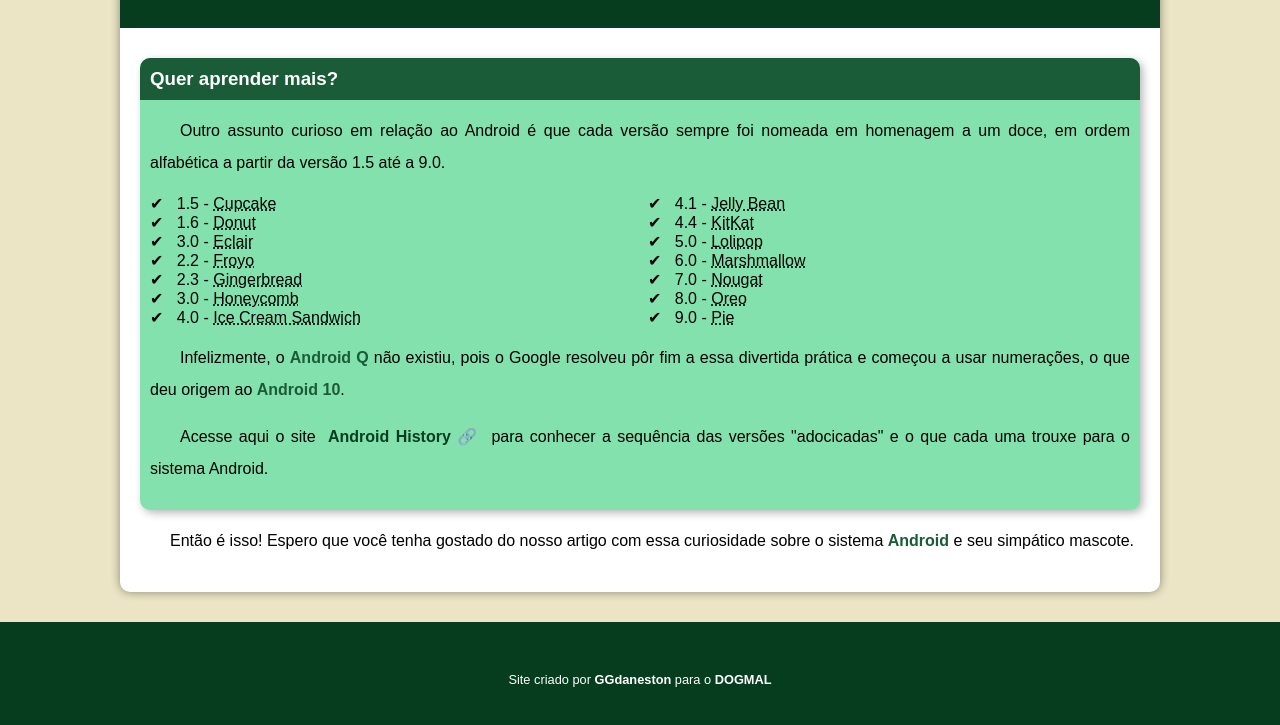
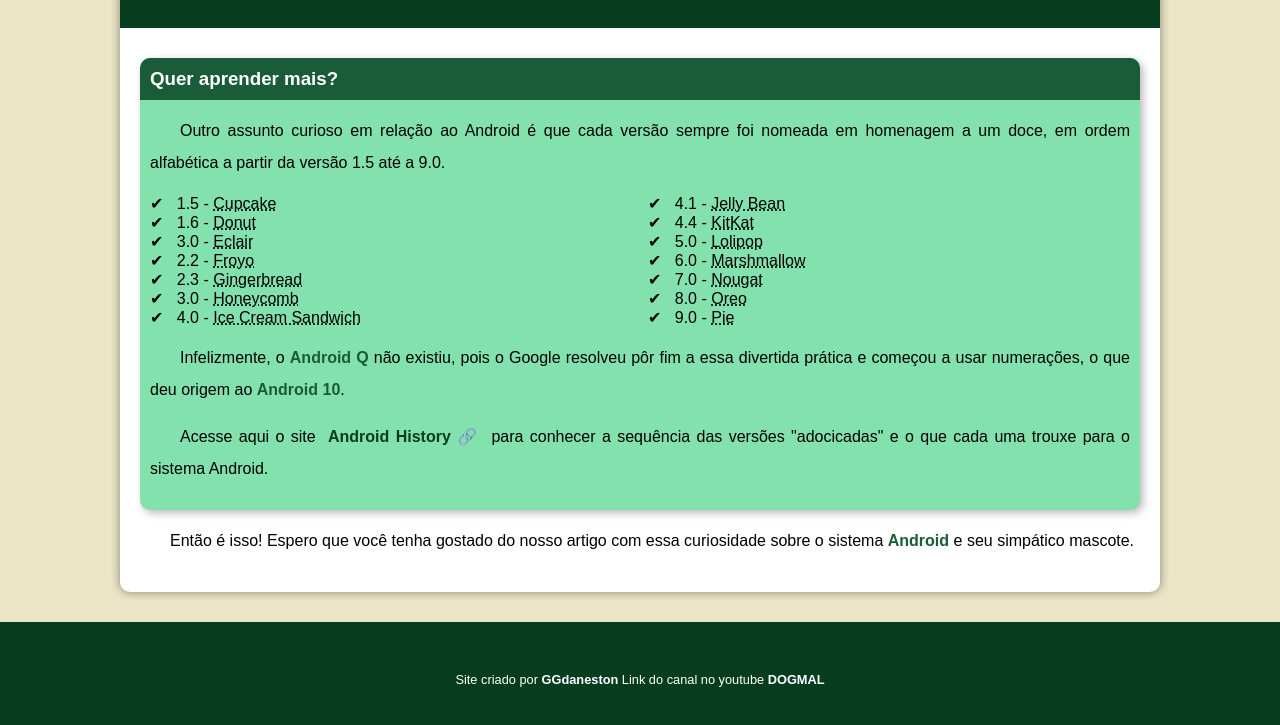
Before and after one commit to Gabriel-Gomes2003/projetoandroidgb, a plain HTML site: page index.html in a window 1280 px wide. Shown: the part 2414-3139 px from the top of the page. Drawn offline with Linux system fonts and the light colour scheme.

Commit message:
mudança no rodape

```diff
--- a/index.html
+++ b/index.html
@@ -141,7 +141,7 @@
         </article>
     </main>
     <footer>
-        <p>Site criado por <a href="https://github.com/Gabriel-Gomes2003" target="_blank">GGdaneston</a> para o <a href="https://www.youtube.com/@dogmalbr7134" target="_blank">DOGMAL</a></p>
+        <p>Site criado por <a href="https://github.com/Gabriel-Gomes2003" target="_blank">GGdaneston</a> Link do canal no youtube <a href="https://www.youtube.com/@dogmalbr7134" target="_blank">DOGMAL</a></p>
     </footer>
 </body>
 </html>
```
